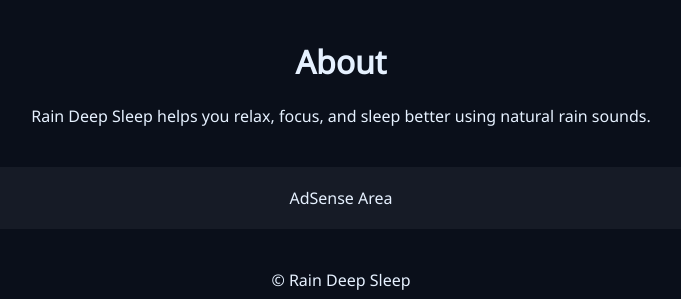
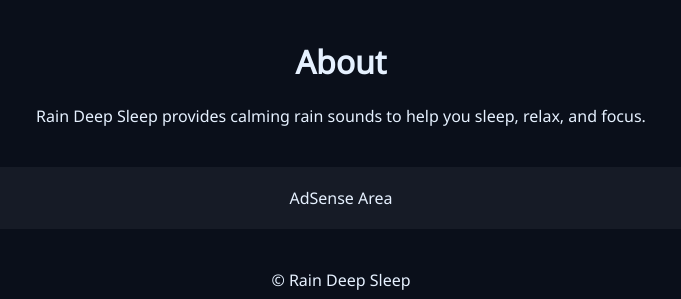
Before and after one commit to choijangwook/rain-deep-sleep, a Jekyll site: the page built from about.md, in a window 1280 px wide. Shown: the part 129-428 px from the top of the page, without its empty margins (299-980 px from the left). Built offline with Jekyll 4.4.1, drawn with Linux system fonts in a browser that asks for light colours.

Commit message:
Update about.md

```diff
--- a/about.md
+++ b/about.md
@@ -1,8 +1,10 @@
 ---
 layout: default
 title: About
+permalink: /about.html
 ---
 
 # About
 
-Rain Deep Sleep helps you relax, focus, and sleep better using natural rain sounds.
+Rain Deep Sleep provides calming rain sounds to help you sleep,
+relax, and focus.
```
